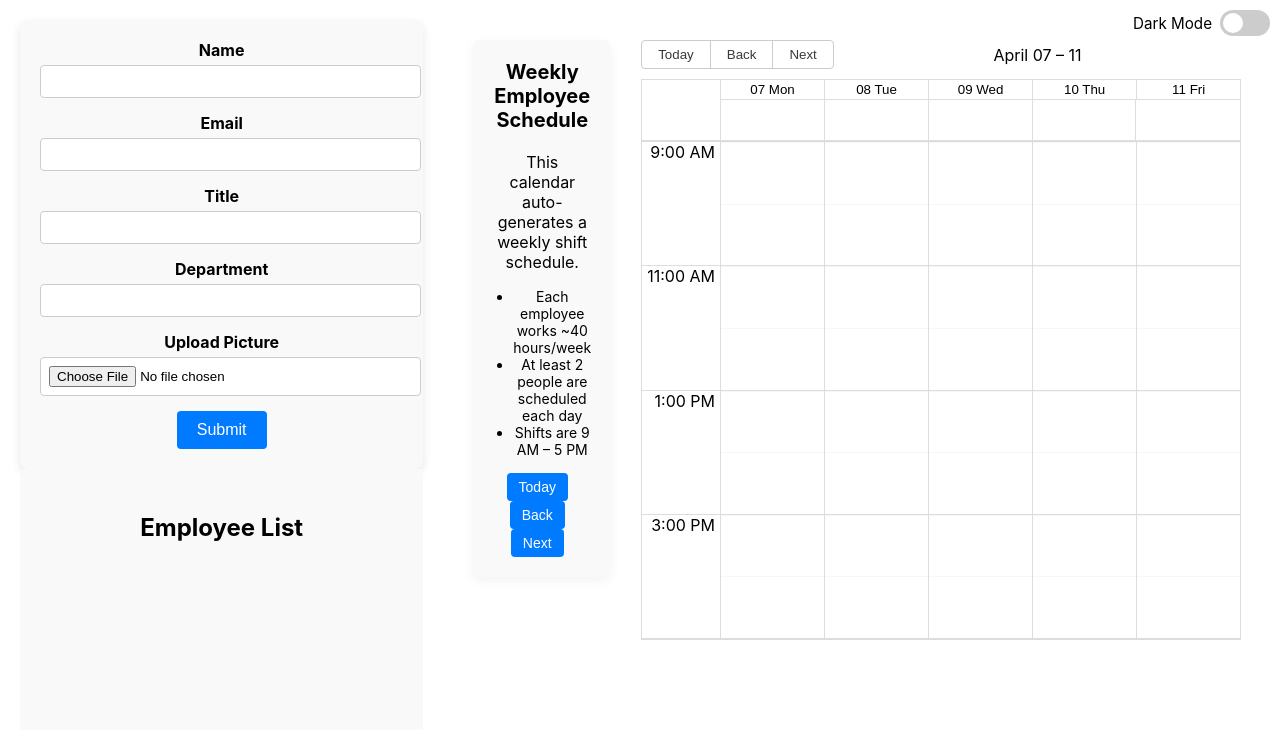
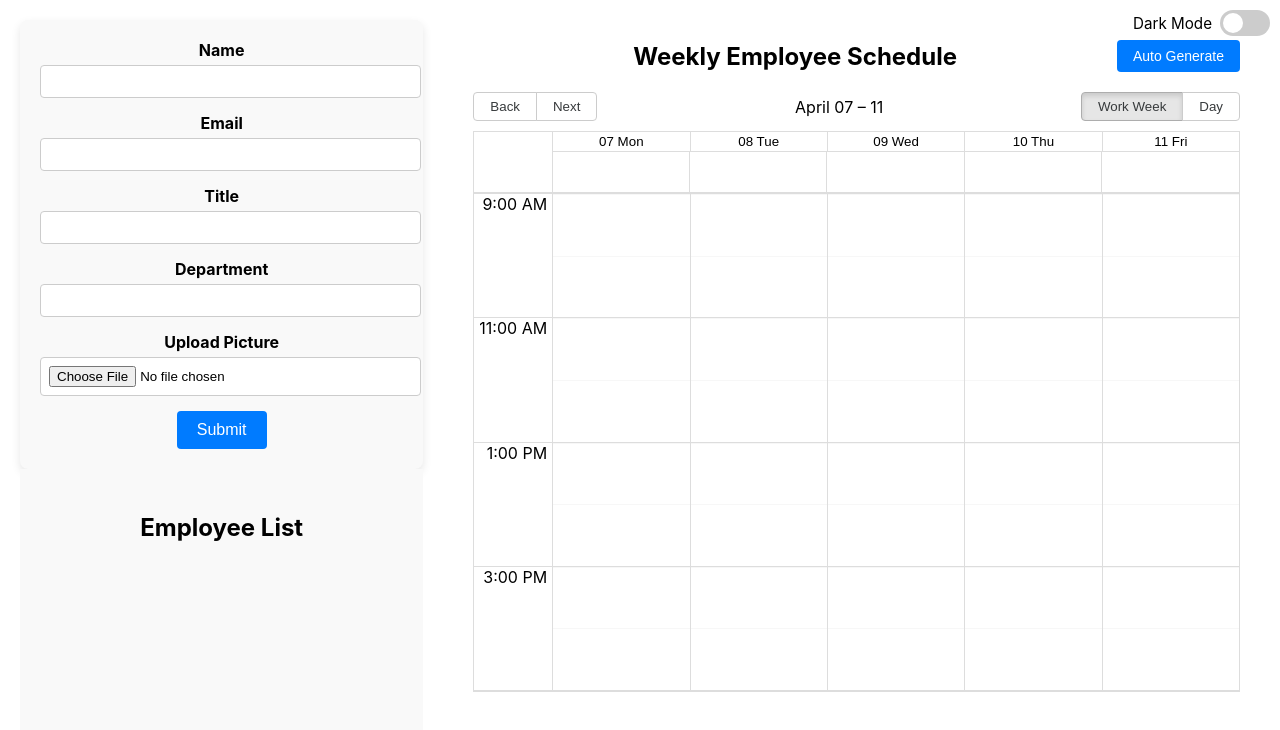
Before and after one commit to SarasotaSmile20/my-app2, a React (Create React App) app: page / in a window 1280 px wide. Shown: the top 730 px of the page. Built offline with nearby package versions, Linux system fonts and the light colour scheme.

Commit message:
calendar

```diff
--- a/src/Components/CalendarPage.css
+++ b/src/Components/CalendarPage.css
@@ -1,37 +1,23 @@
 
 .calendar-page-wrapper {
-    display: flex;
-    gap: 30px;
-    align-items: flex-start;
     padding: 20px;
   }
 
-  .calendar-left {
-    flex: 1;
-    background-color: var(--form-bg);
-    color: var(--text-color);
-    padding: 20px;
-    border-radius: 8px;
-    box-shadow: 0 4px 12px rgba(0, 0, 0, 0.05);
+  .calendar-header-bar {
+    display: flex;
+    justify-content: space-between;
+    align-items: center;
+    margin-bottom: 20px;
   }
 
-  .calendar-left h3 {
-    margin-top: 0;
-    font-size: 20px;
+  .calendar-header-bar h3 {
+    font-size: 24px;
+    text-align: center;
+    margin: 0 auto;
   }
 
-  .calendar-left ul {
-    padding-left: 20px;
-    font-size: 14px;
-  }
-
-  .nav-buttons {
-    margin-top: 15px;
-  }
-
-  .nav-buttons button {
-    margin-right: 10px;
-    padding: 6px 12px;
+  .auto-generate-btn {
+    padding: 8px 16px;
     font-size: 14px;
     background-color: var(--button-bg);
     color: white;
@@ -41,8 +27,7 @@
   }
 
   .calendar-right {
-    flex: 2;
-    min-width: 600px;
+    width: 100%;
   }
 
   /* Inline Modal */
@@ -72,3 +57,12 @@
     border-radius: 4px;
     cursor: pointer;
   }
+
+  .modal-content input[type="datetime-local"] {
+    display: block;
+    margin-bottom: 10px;
+    padding: 6px;
+    width: 100%;
+    border: 1px solid #ccc;
+    border-radius: 4px;
+  }
--- a/src/Components/CalendarPage.js
+++ b/src/Components/CalendarPage.js
@@ -1,4 +1,3 @@
-
 // Components/CalendarPage.js
 import React, { useState, useEffect } from 'react';
 import { Calendar, momentLocalizer, Views } from 'react-big-calendar';
@@ -6,50 +5,71 @@ import moment from 'moment';
 import 'react-big-calendar/lib/css/react-big-calendar.css';
 import './CalendarPage.css';
 import { generateSchedule } from '../utils/generateSchedule';
+import CustomToolbar from './CustomToolbar'; // Custom toolbar removes "Today" button
 
 const localizer = momentLocalizer(moment);
 
 function CalendarPage({ employees }) {
   const [events, setEvents] = useState([]);
+  const [selectedSlot, setSelectedSlot] = useState(null);
   const [selectedEvent, setSelectedEvent] = useState(null);
   const [viewDate, setViewDate] = useState(new Date());
+  const [view, setView] = useState(Views.WORK_WEEK);
 
   useEffect(() => {
     const schedule = generateSchedule(employees);
     setEvents(schedule);
   }, [employees]);
 
+  const handleAutoGenerate = () => {
+    const newSchedule = generateSchedule(employees);
+    setEvents(newSchedule); // Overwrite old schedule
+  };
+
   const handleSelectEvent = (event) => {
     setSelectedEvent(event);
+    setSelectedSlot(null);
   };
 
-  const handleCloseModal = () => {
+  const handleSelectSlot = (slotInfo) => {
+    setSelectedSlot(slotInfo);
     setSelectedEvent(null);
   };
 
-  const handleNavigate = (action) => {
-    const newDate = new Date(viewDate);
-    if (action === 'TODAY') newDate.setDate(new Date().getDate());
-    if (action === 'NEXT') newDate.setDate(newDate.getDate() + 7);
-    if (action === 'PREV') newDate.setDate(newDate.getDate() - 7);
-    setViewDate(newDate);
+  const handleEventEdit = (start, end) => {
+    if (!selectedEvent) return;
+    const updatedEvents = events.map((evt) =>
+      evt.id === selectedEvent.id ? { ...evt, start, end } : evt
+    );
+    setEvents(updatedEvents);
+    setSelectedEvent(null);
+  };
+
+  const handleAddShift = (start, end) => {
+    const newShift = {
+      id: Date.now(),
+      title: 'New Shift',
+      start,
+      end,
+      resource: { color: '#3174ad' }
+    };
+    setEvents([...events, newShift]);
+    setSelectedSlot(null);
+  };
+
+  const handleDeleteEvent = () => {
+    if (!selectedEvent) return;
+    setEvents(events.filter(evt => evt.id !== selectedEvent.id));
+    setSelectedEvent(null);
   };
 
   return (
     <div className="calendar-page-wrapper">
-      <div className="calendar-left">
+      <div className="calendar-header-bar">
         <h3>Weekly Employee Schedule</h3>
-        <p>This calendar auto-generates a weekly shift schedule.</p>
-        <ul>
-          <li>Each employee works ~40 hours/week</li>
-          <li>At least 2 people are scheduled each day</li>
-          <li>Shifts are 9 AM – 5 PM</li>
-        </ul>
-        <div className="nav-buttons">
-          <button onClick={() => handleNavigate('TODAY')}>Today</button>
-          <button onClick={() => handleNavigate('PREV')}>Back</button>
-          <button onClick={() => handleNavigate('NEXT')}>Next</button>
-        </div>
+        <button onClick={handleAutoGenerate} className="auto-generate-btn">
+          Auto Generate
+        </button>
       </div>
 
       <div className="calendar-right">
@@ -58,35 +78,64 @@ function CalendarPage({ employees }) {
           events={events}
           startAccessor="start"
           endAccessor="end"
-          views={[Views.WORK_WEEK]}
-          defaultView={Views.WORK_WEEK}
+          views={[Views.WORK_WEEK, Views.DAY]}
+          view={view}
+          onView={setView}
           date={viewDate}
           onNavigate={setViewDate}
+          selectable
           step={60}
           min={new Date(1970, 1, 1, 9, 0)}
           max={new Date(1970, 1, 1, 17, 0)}
+          onSelectEvent={handleSelectEvent}
+          onSelectSlot={handleSelectSlot}
+          components={{ toolbar: CustomToolbar }}
           style={{ height: 600 }}
-          onSelectEvent={handleSelectEvent}
           eventPropGetter={(event) => ({
             style: {
               backgroundColor: event.resource?.color || '#3174ad',
               color: 'white',
               borderRadius: '6px',
               padding: '2px 6px',
-              border: 'none'
+              border: 'none',
+              whiteSpace: 'normal',
+              wordWrap: 'break-word',
+              textAlign: 'center'
             }
           })}
         />
       </div>
 
-      {selectedEvent && (
+      {(selectedEvent || selectedSlot) && (
         <div className="inline-modal">
           <div className="modal-content">
-            <h4>Edit Shift</h4>
-            <p><strong>{selectedEvent.title}</strong></p>
-            <p>{moment(selectedEvent.start).format('dddd, MMM Do YYYY')}</p>
-            <p>Time: 9 AM – 5 PM</p>
-            <button onClick={handleCloseModal}>Close</button>
+            {selectedEvent ? (
+              <>
+                <h4>Edit Shift</h4>
+                <p><strong>{selectedEvent.title}</strong></p>
+                <label>Start Time:</label>
+                <input type="datetime-local" onChange={(e) => {
+                  const start = new Date(e.target.value);
+                  handleEventEdit(start, selectedEvent.end);
+                }} />
+                <label>End Time:</label>
+                <input type="datetime-local" onChange={(e) => {
+                  const end = new Date(e.target.value);
+                  handleEventEdit(selectedEvent.start, end);
+                }} />
+                <button onClick={handleDeleteEvent}>Delete</button>
+              </>
+            ) : (
+              <>
+                <h4>Add New Shift</h4>
+                <p>{moment(selectedSlot.start).format('dddd, MMM Do YYYY')}</p>
+                <button onClick={() => handleAddShift(selectedSlot.start, selectedSlot.end)}>Add</button>
+              </>
+            )}
+            <button onClick={() => {
+              setSelectedEvent(null);
+              setSelectedSlot(null);
+            }}>Close</button>
           </div>
         </div>
       )}
--- /dev/null
+++ b/src/Components/CustomToolbar.js
@@ -0,0 +1,32 @@
+// Components/CustomToolbar.js
+import React from 'react';
+
+function CustomToolbar({ label, onNavigate, onView, views, view }) {
+  return (
+    <div className="rbc-toolbar">
+      {/* Navigation Buttons */}
+      <span className="rbc-btn-group">
+        <button onClick={() => onNavigate('PREV')}>Back</button>
+        <button onClick={() => onNavigate('NEXT')}>Next</button>
+      </span>
+
+      {/* Centered Date Label */}
+      <span className="rbc-toolbar-label">{label}</span>
+
+      {/* View Switcher */}
+      <span className="rbc-btn-group">
+        {views.map(v => (
+          <button
+            key={v}
+            className={view === v ? 'rbc-active' : ''}
+            onClick={() => onView(v)}
+          >
+            {v === 'work_week' ? 'Work Week' : v.charAt(0).toUpperCase() + v.slice(1)}
+          </button>
+        ))}
+      </span>
+    </div>
+  );
+}
+
+export default CustomToolbar;
--- a/src/utils/generateSchedule.js
+++ b/src/utils/generateSchedule.js
@@ -33,7 +33,6 @@ const employeeColors = [
       const shiftEnd = new Date(shiftDate);
       shiftEnd.setHours(endHour);
 
-      // Assign 2 employees per day who haven't reached 40 hours
       const availableEmployees = Array.from(employeeMap.values())
         .filter(emp => emp.hours <= 40)
         .sort(() => 0.5 - Math.random());
@@ -41,12 +40,13 @@ const employeeColors = [
       const assigned = availableEmployees.slice(0, 2);
       assigned.forEach(emp => {
         schedule.push({
+          id: Date.now() + Math.random(),
           title: emp.name,
           start: new Date(shiftDate),
           end: new Date(shiftEnd),
-          resource: { color: emp.color },
+          resource: { color: emp.color }
         });
-        emp.hours += hoursPerDay; // Track hours worked
+        emp.hours += hoursPerDay;
       });
     }
 
```
